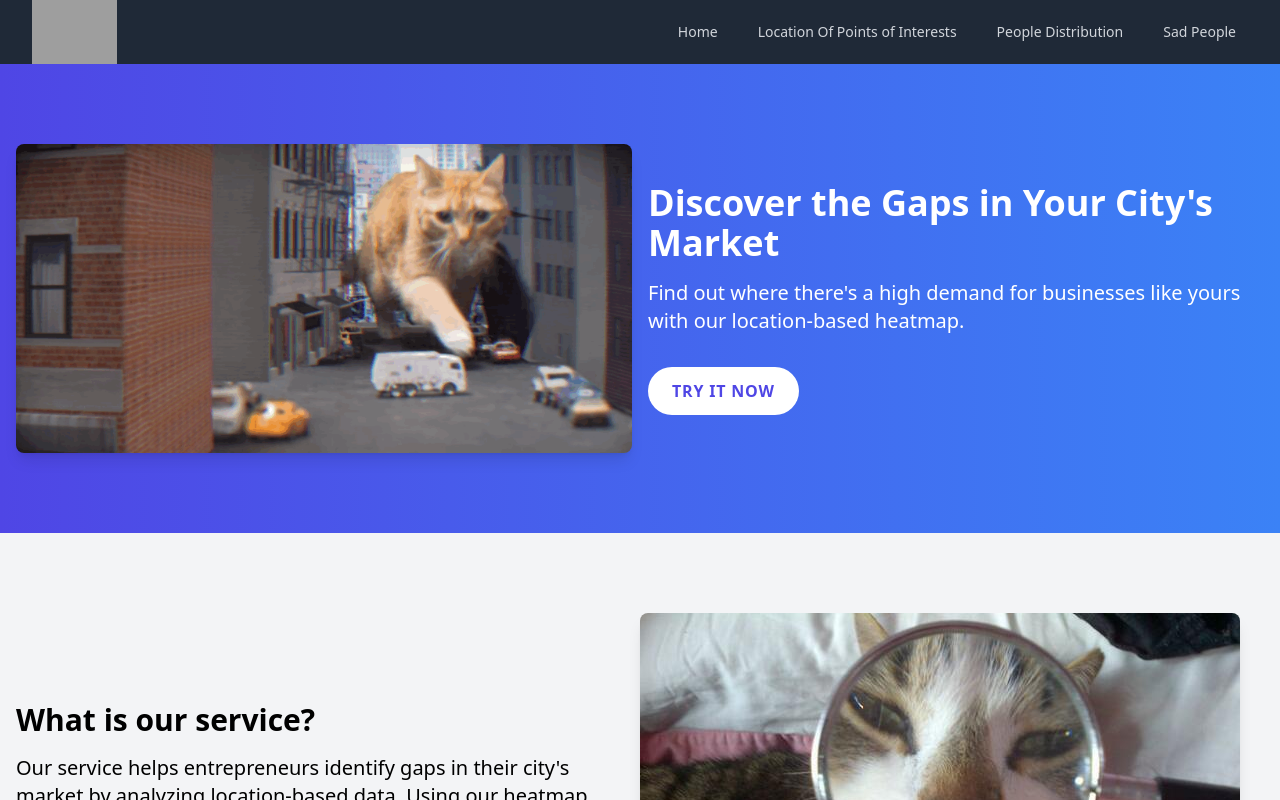
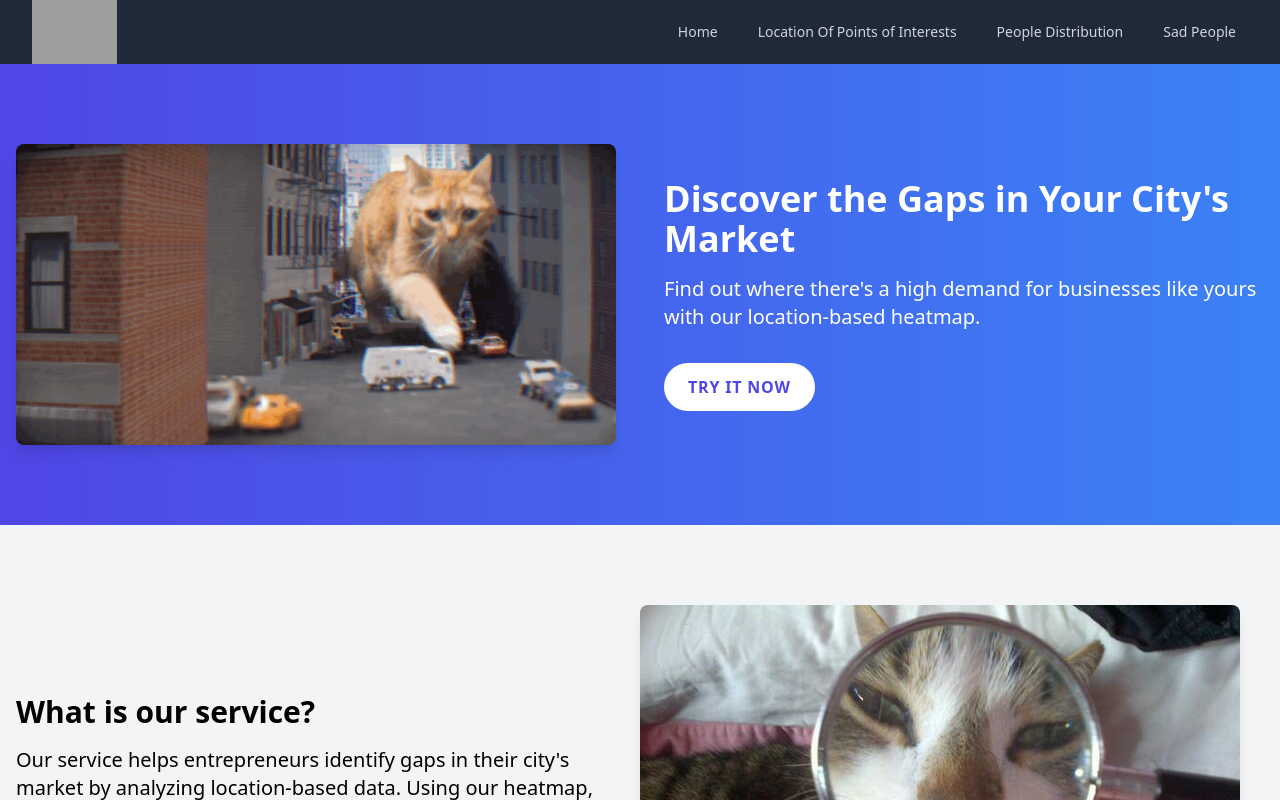
Before and after one commit to borisivanko/cike_challenge, a React (Vite) app in the folder frontend/: page / in a window 1280 px wide. Shown: the top 800 px of the page. Built offline with nearby package versions, Linux system fonts and the light colour scheme; grey boxes are pictures that could not be loaded.

Commit message:
fix: increase landing page text margin

```diff
--- a/frontend/src/containers/Home.jsx
+++ b/frontend/src/containers/Home.jsx
@@ -10,7 +10,7 @@
                     <div className="w-full md:w-1/2 mb-12 md:mb-0">
                         <img src={catTownGif} alt="Cityscape" className="rounded-lg shadow-lg"/>
                     </div>
-                    <div className="w-full md:w-1/2 text-white">
+                    <div className="w-full md:w-1/2 text-white ml-8">
                         <h1 className="text-4xl font-bold mb-4">Discover the Gaps in Your City's Market</h1>
                         <p className="text-xl mb-8">Find out where there's a high demand for businesses like yours with
                             our location-based heatmap.</p>
```
